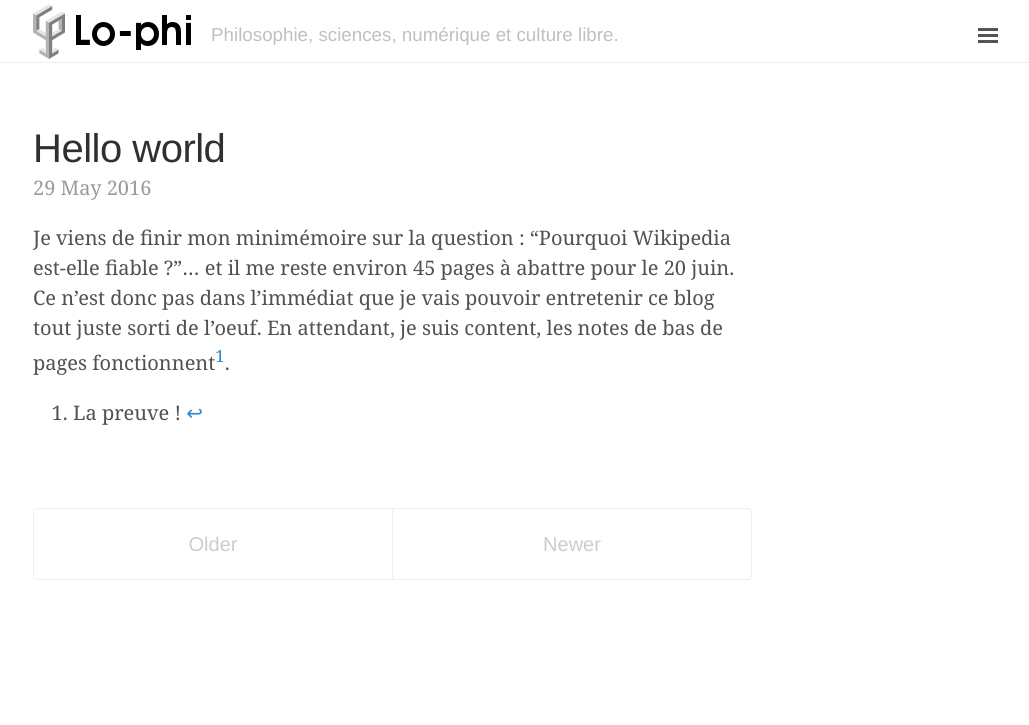
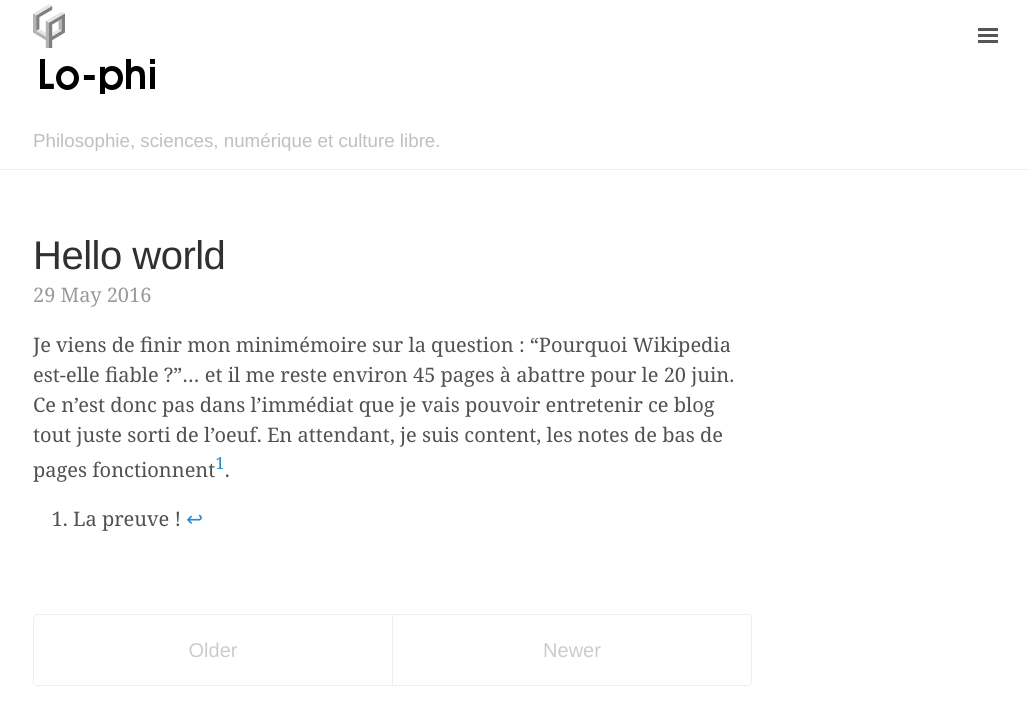
Before and after one commit to valentinlageard/valentinlageard.github.io, a Jekyll site: the page built from index.html, in a window 1280 px wide. Shown: the top 725 px of the page, without its empty margins (247-1276 px from the left). Built offline with Jekyll 4.4.1, drawn with Linux system fonts in a browser that asks for light colours; the list of posts is cut into pages by our own code.

Commit message:
Update default.html

```diff
--- a/_layouts/default.html
+++ b/_layouts/default.html
@@ -13,7 +13,7 @@
       <div class="masthead">
         <div class="container">
           <h3 class="masthead-title">
-            <a href="{{ site.baseurl }}/" title="Home"><img class="logo" src="/images/logo.svg" alt="Lo-phi logo" height="55"><img class="logo" src="/images/titleglitch.gif" alt="Lo-phi title"> </a>
+            <a href="{{ site.baseurl }}/" title="Home"><img class="logo" src="/images/logo.svg" alt="Lo-phi logo" height="55"><img class="logotitle" src="/images/titleglitch.gif" alt="Lo-phi title"> </a>
             <small>{{ site.tagline }}</small>
           </h3>
         </div>
```
